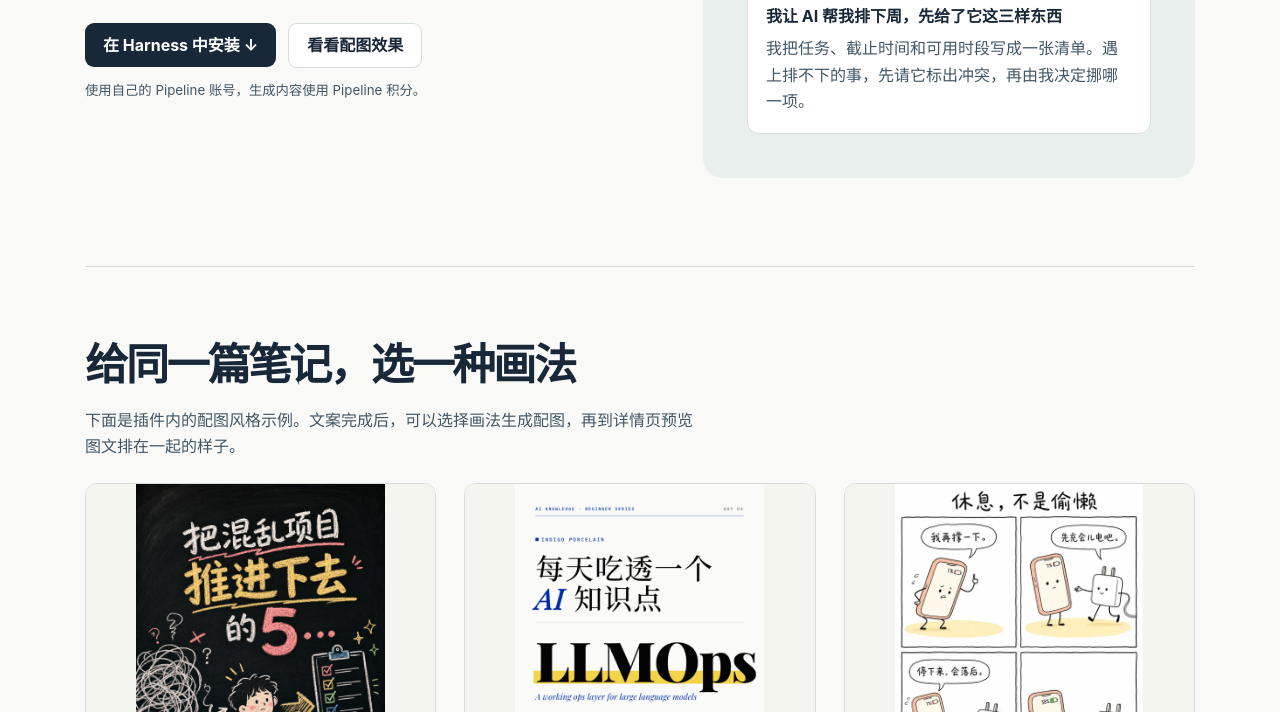
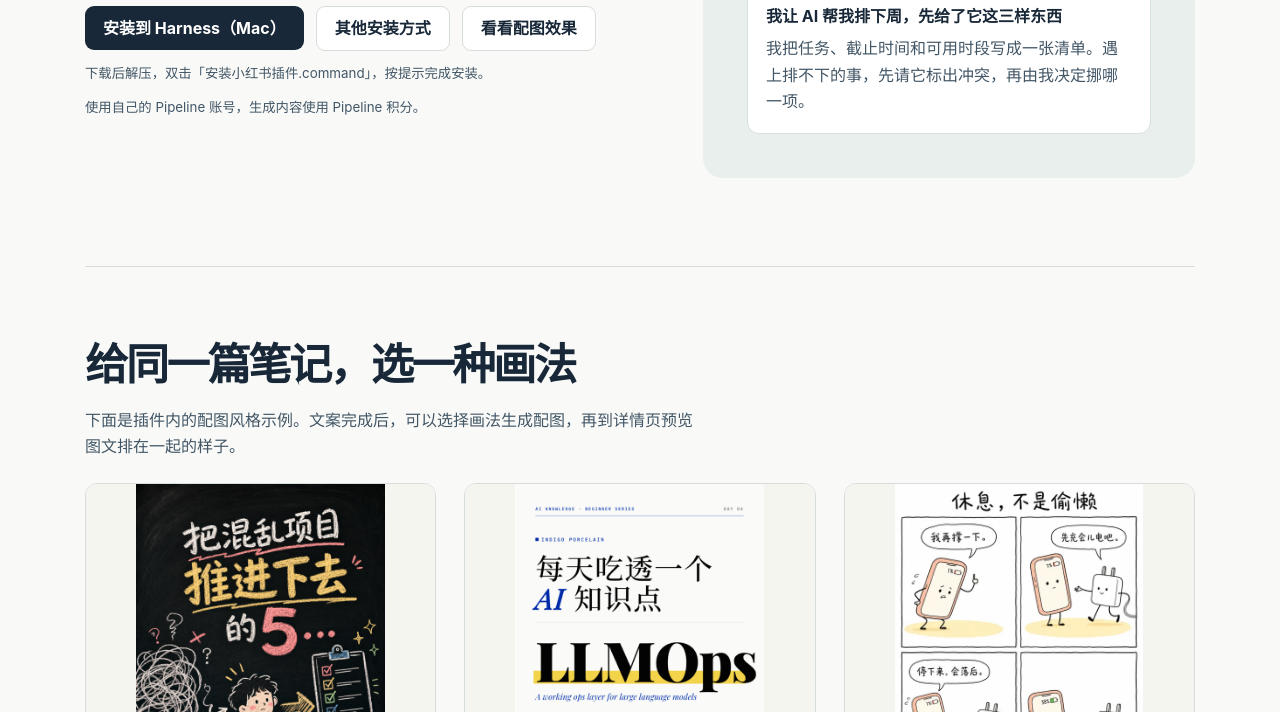
Before and after one commit to xuanqing-95/pipeline-xhs-harness-downloads, a website: page docs/index.html in a window 1280 px wide. Shown: the part 388-1100 px from the top of the page. Drawn offline with Linux system fonts and the light colour scheme.

Commit message:
Give Mac users a direct installer button on both introduction pages

```diff
--- a/docs/index.html
+++ b/docs/index.html
@@ -20,7 +20,7 @@ section.block{border-top:1px solid var(--line);padding:clamp(36px,6vw,70px) 0}.g
 </head>
 <body><header><div class="wrap"><a class="brand" href="#top"><img src="https://raw.githubusercontent.com/xuanqing-95/pipeline-xhs-harness-downloads/main/icon.png" alt="" width="32" height="32">Pipeline</a><a class="toplink" href="#start">第一次使用</a></div></header>
 <main id="top">
-<section class="hero" aria-labelledby="title"><div><h1 id="title">小红书内容生成</h1><p class="intro">把一个选题或一段草稿，做成有标题、正文和配图的小红书笔记。在 DeepSeek Harness 里就能写、选图和预览。</p><div class="actions"><a class="primary" href="#install">在 Harness 中安装 ↓</a><a class="secondary" href="#styles">看看配图效果</a></div><small>使用自己的 Pipeline 账号，生成内容使用 Pipeline 积分。</small></div>
+<section class="hero" aria-labelledby="title"><div><h1 id="title">小红书内容生成</h1><p class="intro">把一个选题或一段草稿，做成有标题、正文和配图的小红书笔记。在 DeepSeek Harness 里就能写、选图和预览。</p><div class="actions"><a class="primary" href="https://github.com/xuanqing-95/pipeline-xhs-harness-downloads/releases/latest/download/Pipeline-XHS-Mac.zip">安装到 Harness（Mac）</a><a class="secondary" href="#install">其他安装方式</a><a class="secondary" href="#styles">看看配图效果</a></div><small>下载后解压，双击「安装小红书插件.command」，按提示完成安装。</small><small>使用自己的 Pipeline 账号，生成内容使用 Pipeline 积分。</small></div>
 <div class="sample"><small>创作示例</small><h3>想分享一个 AI 小技巧？</h3><p>在「原创创作」输入：怎样让 AI 帮我梳理下周的任务？</p><article><small>一种笔记写法</small><strong>我让 AI 帮我排下周，先给了它这三样东西</strong><p>我把任务、截止时间和可用时段写成一张清单。遇上排不下的事，先请它标出冲突，再由我决定挪哪一项。</p></article></div></section>
 <section class="block" id="styles"><h2>给同一篇笔记，选一种画法</h2><p class="intro">下面是插件内的配图风格示例。文案完成后，可以选择画法生成配图，再到详情页预览图文排在一起的样子。</p><div class="gallery">
 <figure><img src="examples/cartoon.png" alt="通用卡通配图的风格样张" loading="lazy"><figcaption>通用卡通配图</figcaption></figure>
```
Also changed, not shown: README.md, docs/examples/install-mac.svg (added).
